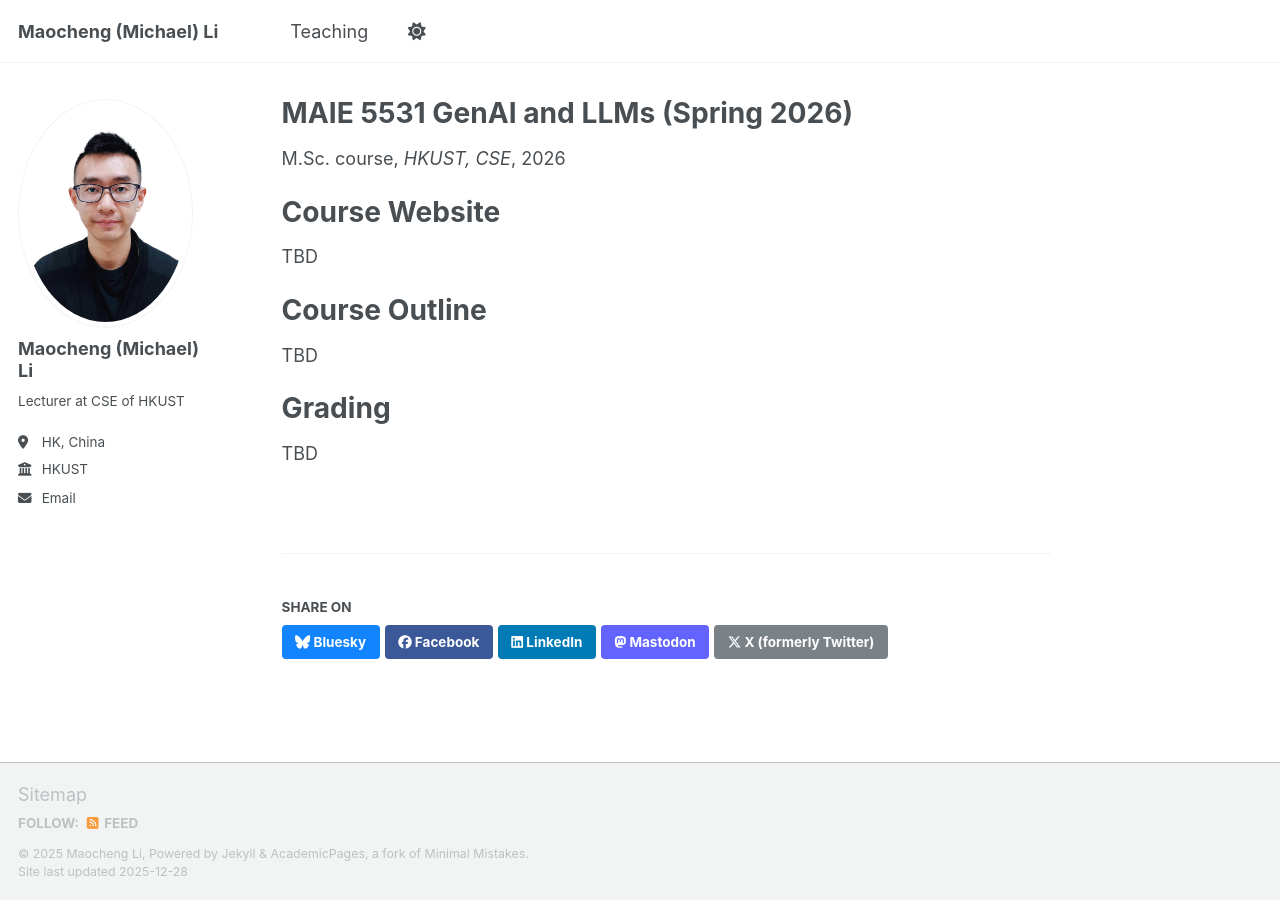
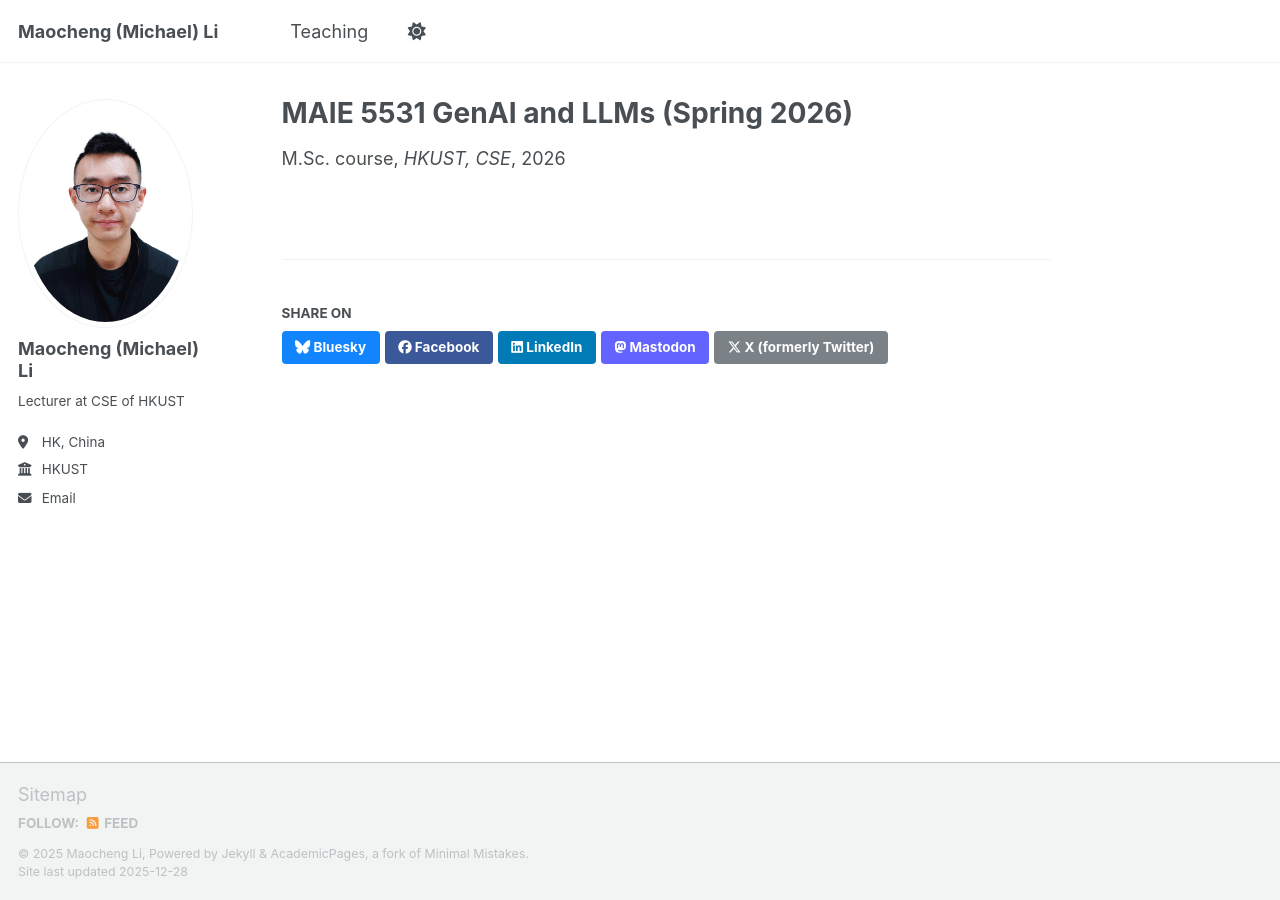
Before and after one commit to maocheng/maocheng.github.io, a Jekyll site: the page built from _teaching/2026-spring-teaching-1.md, in a window 1280 px wide. Built offline with Jekyll 4.4.1, drawn with Linux system fonts in a browser that asks for light colours; a script bundle is joined from its source files by our own code; library files that are not in the unit come from our copies.

Commit message:
Update 2026-spring-teaching-1.md

```diff
--- a/_teaching/2026-spring-teaching-1.md
+++ b/_teaching/2026-spring-teaching-1.md
@@ -7,15 +7,3 @@ venue: "HKUST, CSE"
 date: 2026-02-02
 location: "HK, China"
 ---
-
-Course Website
-======
-TBD
-
-Course Outline
-======
-TBD
-
-Grading
-======
-TBD
```
